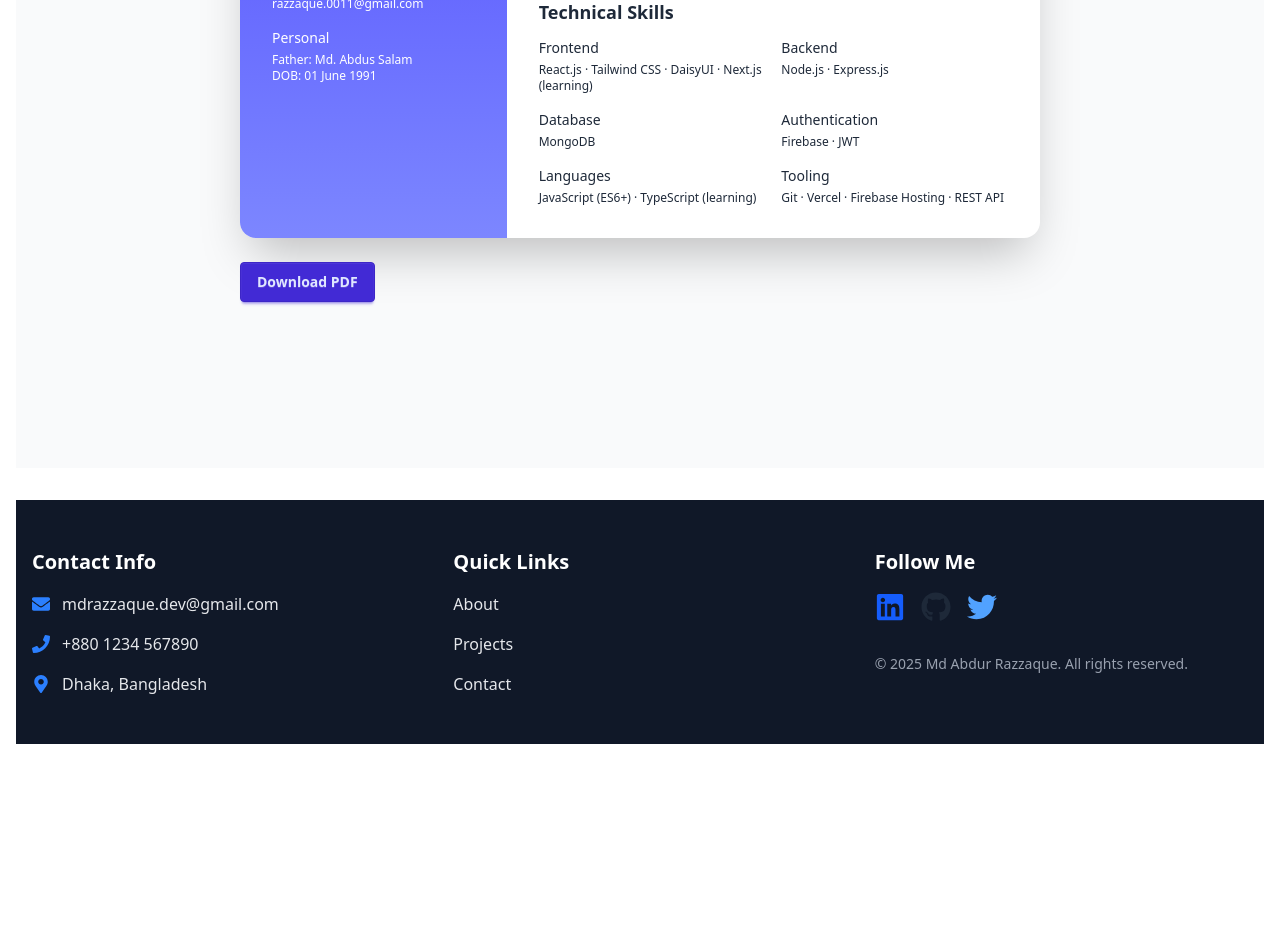
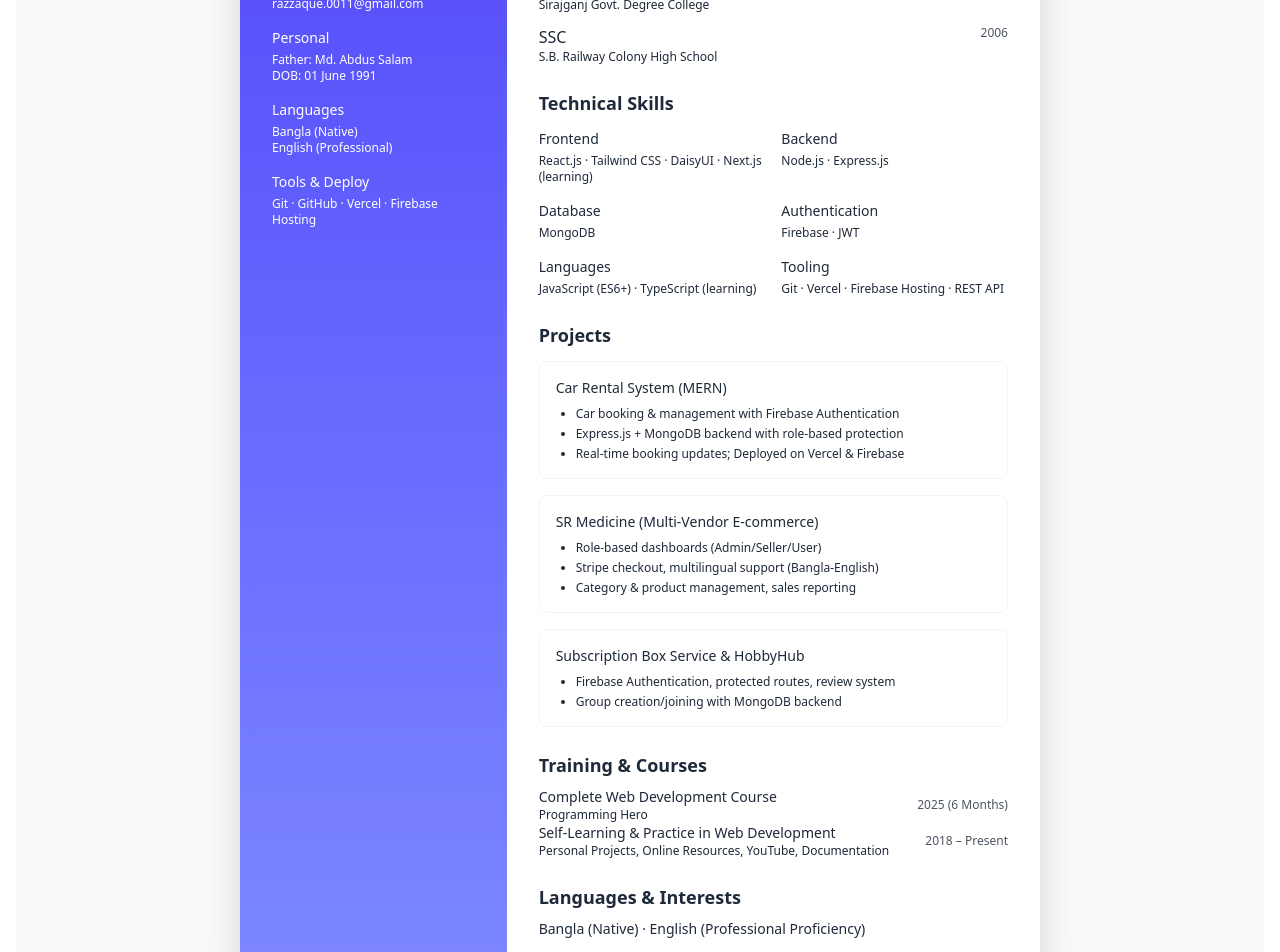
Before and after one commit to Razzaque1991/my-dev-portfolio, a React (Vite) app: page /about in a window 1280 px wide. Shown: the part 1660-2612 px from the top of the page. Before the commit the page ends 2404 px from the top, so only its background shows below. Built offline with nearby package versions, Linux system fonts and the light colour scheme; no server answers.

Commit message:
modify cv

```diff
--- a/src/admin/ManageExperience.jsx
+++ b/src/admin/ManageExperience.jsx
@@ -1,5 +1,6 @@
 import React, { useRef } from 'react';
-import { useReactToPrint } from 'react-to-print';
+import jsPDF from 'jspdf';
+import html2canvas from 'html2canvas';
 
 export default function Resume() {
   const resumeRef = useRef();
@@ -13,7 +14,7 @@ export default function Resume() {
     phone: '+880 1755-202615',
     linkedin: '#',
     github: '#',
-    photo: "/images/razzak.jpg", // public folder
+    photo: "/images/razzak.jpg",
   };
 
   const education = [
@@ -32,9 +33,29 @@ export default function Resume() {
   };
 
   const projects = [
-    { title: 'Car Rental System (MERN)', bullets: ['Car booking & management with Firebase Authentication', 'Express.js + MongoDB backend with role-based protection', 'Real-time booking updates; Deployed on Vercel & Firebase'] },
-    { title: 'SR Medicine (Multi-Vendor E-commerce)', bullets: ['Role-based dashboards (Admin/Seller/User)', 'Stripe checkout, multilingual support (Bangla-English)', 'Category & product management, sales reporting'] },
-    { title: 'Subscription Box Service & HobbyHub', bullets: ['Firebase Authentication, protected routes, review system', 'Group creation/joining with MongoDB backend'] },
+    {
+      title: 'Car Rental System (MERN)',
+      bullets: [
+        'Car booking & management with Firebase Authentication',
+        'Express.js + MongoDB backend with role-based protection',
+        'Real-time booking updates; Deployed on Vercel & Firebase',
+      ],
+    },
+    {
+      title: 'SR Medicine (Multi-Vendor E-commerce)',
+      bullets: [
+        'Role-based dashboards (Admin/Seller/User)',
+        'Stripe checkout, multilingual support (Bangla-English)',
+        'Category & product management, sales reporting',
+      ],
+    },
+    {
+      title: 'Subscription Box Service & HobbyHub',
+      bullets: [
+        'Firebase Authentication, protected routes, review system',
+        'Group creation/joining with MongoDB backend',
+      ],
+    },
   ];
 
   const courses = [
@@ -42,16 +63,23 @@ export default function Resume() {
     { title: 'Self-Learning & Practice in Web Development', org: 'Personal Projects, Online Resources, YouTube, Documentation', date: '2018 – Present' },
   ];
 
-  // ✅ React-to-print
-  const handlePrint = useReactToPrint({
-    content: () => resumeRef.current,
-    documentTitle: 'Md_Abdur_Razzaque_Resume',
-  });
+  const handleDownload = () => {
+    const input = resumeRef.current;
+    html2canvas(input, { scale: 2 }).then((canvas) => {
+      const imgData = canvas.toDataURL('image/png');
+      const pdf = new jsPDF('p', 'mm', 'a4');
+      const pdfWidth = pdf.internal.pageSize.getWidth();
+      const pdfHeight = (canvas.height * pdfWidth) / canvas.width;
+      pdf.addImage(imgData, 'PNG', 0, 0, pdfWidth, pdfHeight);
+      pdf.save('Md_Abdur_Razzaque_Resume.pdf');
+    });
+  };
 
   return (
     <div className="min-h-screen bg-gray-50 p-6 md:p-12 font-sans text-gray-800">
       <div ref={resumeRef} className="max-w-4xl mx-auto bg-white shadow-2xl rounded-2xl overflow-hidden">
         <div className="md:flex">
+          {/* Left column */}
           <div className="md:w-1/3 bg-gradient-to-b from-indigo-600 to-indigo-400 text-white p-8">
             <div className="text-center">
               <div className="h-32 w-32 mx-auto rounded-full overflow-hidden border-4 border-white shadow-lg">
@@ -60,6 +88,7 @@ export default function Resume() {
               <h1 className="mt-4 text-2xl font-semibold">{contact.name}</h1>
               <p className="mt-1 text-sm opacity-90">MERN Stack Developer</p>
             </div>
+
             <div className="mt-6 text-sm space-y-3">
               <div>
                 <h4 className="font-medium">Contact</h4>
@@ -67,19 +96,35 @@ export default function Resume() {
                 <p className="text-xs">{contact.phone}</p>
                 <p className="text-xs">{contact.email}</p>
               </div>
+
               <div className="mt-4">
                 <h4 className="font-medium">Personal</h4>
                 <p className="text-xs mt-1">Father: {contact.father}</p>
                 <p className="text-xs">DOB: {contact.dob}</p>
               </div>
+
+              <div className="mt-4">
+                <h4 className="font-medium">Languages</h4>
+                <p className="text-xs mt-1">Bangla (Native)</p>
+                <p className="text-xs">English (Professional)</p>
+              </div>
+
+              <div className="mt-4">
+                <h4 className="font-medium">Tools & Deploy</h4>
+                <p className="text-xs mt-1">Git · GitHub · Vercel · Firebase Hosting</p>
+              </div>
             </div>
           </div>
 
+          {/* Right column */}
           <div className="md:w-2/3 p-8">
             <section>
               <h2 className="text-xl font-semibold">Career Objective</h2>
               <p className="mt-2 text-sm leading-relaxed">
-                Motivated MERN Stack Developer with expertise in React.js, Node.js, Express.js, MongoDB. Learning Next.js & TypeScript.
+                Motivated and detail-oriented MERN Stack Developer with expertise in building scalable and user-friendly
+                applications using React.js, Node.js, Express.js, and MongoDB. Currently enhancing skills in Next.js and
+                TypeScript to keep up with modern web development trends. Seeking a challenging position to apply technical
+                knowledge, problem-solving abilities, and contribute to organizational success.
               </p>
             </section>
 
@@ -101,20 +146,72 @@ export default function Resume() {
             <section className="mt-6">
               <h3 className="text-lg font-semibold">Technical Skills</h3>
               <div className="grid grid-cols-1 sm:grid-cols-2 gap-4 mt-3 text-sm">
-                <div><p className="font-medium">Frontend</p><p className="text-xs mt-1">{skills.frontend.join(' · ')}</p></div>
-                <div><p className="font-medium">Backend</p><p className="text-xs mt-1">{skills.backend.join(' · ')}</p></div>
-                <div><p className="font-medium">Database</p><p className="text-xs mt-1">{skills.database.join(' · ')}</p></div>
-                <div><p className="font-medium">Authentication</p><p className="text-xs mt-1">{skills.auth.join(' · ')}</p></div>
-                <div><p className="font-medium">Languages</p><p className="text-xs mt-1">{skills.languages.join(' · ')}</p></div>
-                <div><p className="font-medium">Tooling</p><p className="text-xs mt-1">{skills.tooling.join(' · ')}</p></div>
+                <div>
+                  <p className="font-medium">Frontend</p>
+                  <p className="text-xs mt-1">{skills.frontend.join(' · ')}</p>
+                </div>
+                <div>
+                  <p className="font-medium">Backend</p>
+                  <p className="text-xs mt-1">{skills.backend.join(' · ')}</p>
+                </div>
+                <div>
+                  <p className="font-medium">Database</p>
+                  <p className="text-xs mt-1">{skills.database.join(' · ')}</p>
+                </div>
+                <div>
+                  <p className="font-medium">Authentication</p>
+                  <p className="text-xs mt-1">{skills.auth.join(' · ')}</p>
+                </div>
+                <div>
+                  <p className="font-medium">Languages</p>
+                  <p className="text-xs mt-1">{skills.languages.join(' · ')}</p>
+                </div>
+                <div>
+                  <p className="font-medium">Tooling</p>
+                  <p className="text-xs mt-1">{skills.tooling.join(' · ')}</p>
+                </div>
               </div>
+            </section>
+
+            <section className="mt-6">
+              <h3 className="text-lg font-semibold">Projects</h3>
+              <div className="mt-3 space-y-4 text-sm">
+                {projects.map((p, i) => (
+                  <div key={i} className="p-4 rounded-lg border border-gray-100">
+                    <h4 className="font-medium">{p.title}</h4>
+                    <ul className="list-disc pl-5 mt-2 text-xs space-y-1">
+                      {p.bullets.map((b, j) => <li key={j}>{b}</li>)}
+                    </ul>
+                  </div>
+                ))}
+              </div>
+            </section>
+
+            <section className="mt-6">
+              <h3 className="text-lg font-semibold">Training & Courses</h3>
+              <div className="mt-2 text-sm">
+                {courses.map((c, i) => (
+                  <div key={i} className="flex justify-between items-center">
+                    <div>
+                      <p className="font-medium">{c.title}</p>
+                      <p className="text-xs">{c.org}</p>
+                    </div>
+                    <div className="text-xs opacity-80">{c.date}</div>
+                  </div>
+                ))}
+              </div>
+            </section>
+
+            <section className="mt-6">
+              <h3 className="text-lg font-semibold">Languages & Interests</h3>
+              <p className="mt-2 text-sm">Bangla (Native) · English (Professional Proficiency)</p>
             </section>
           </div>
         </div>
       </div>
 
       <div className="max-w-4xl mx-auto mt-6">
-        <button onClick={handlePrint} className="btn btn-primary">
+        <button onClick={handleDownload} className="btn btn-primary">
           Download PDF
         </button>
       </div>
```
